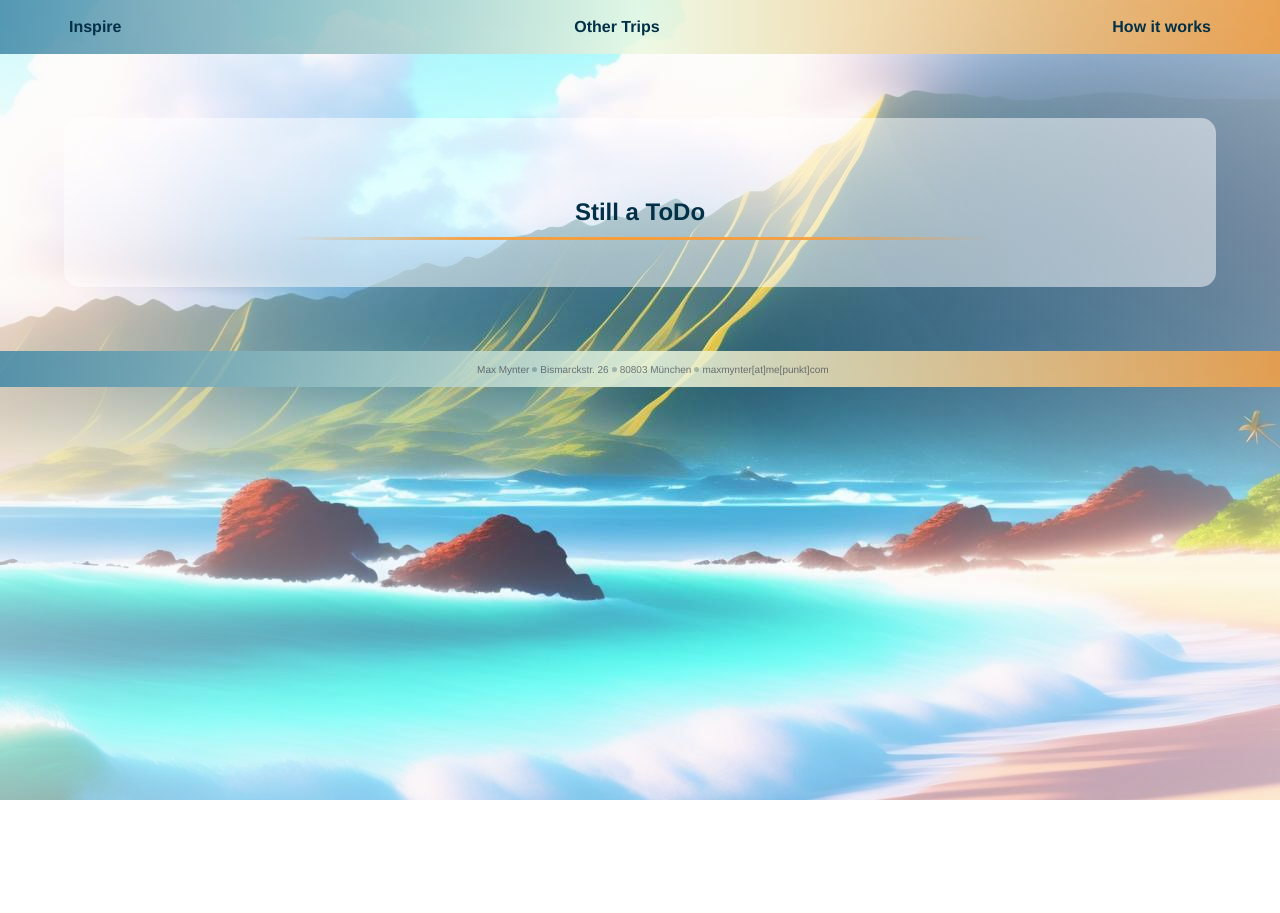
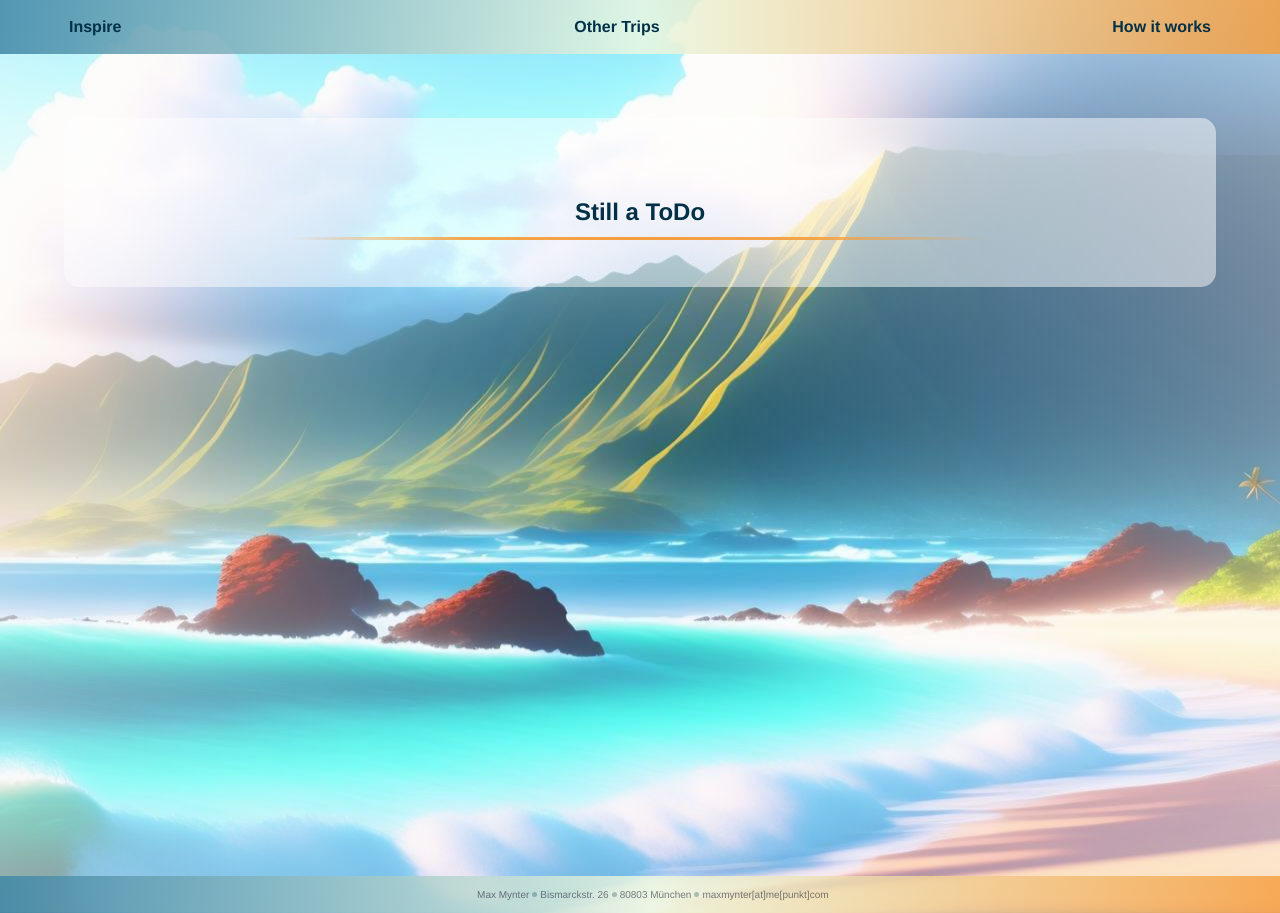
Before and after one commit to maxmynter/gpt3-vaction-planner, a Next.js app: page /how in a window 1280 px wide. Shown: the top 913 px of the page. Before the commit the page ends 800 px from the top, so only its background shows below. Built offline with nearby package versions, Linux system fonts and the light colour scheme.

Commit message:
Mobile Styling

```diff
--- a/pages/components/inspireSearch.js
+++ b/pages/components/inspireSearch.js
@@ -13,7 +13,7 @@ const InspireSearch = () => {
     setGptResponses([newResponse, ...currentResponses]);
   };
   return (
-    <div className="search-container">
+    <div className="content-container">
       <div className="white-box">
         <Title />
         <UserInput addQueryResponse={addQueryResponse} />
--- a/pages/how.js
+++ b/pages/how.js
@@ -6,8 +6,10 @@ const HowItWorks = () => {
   return (
     <div className="app">
       <Header />
-      <div className="white-box">
-        <SectionHeader text="Still a ToDo" />
+      <div className="content-container">
+        <div className="white-box">
+          <SectionHeader text="Still a ToDo" />
+        </div>
       </div>
       <Footer />
     </div>
--- a/pages/popular.js
+++ b/pages/popular.js
@@ -27,6 +27,7 @@ const PopularTrips = () => {
   return (
     <div className="app">
       <Header />
+      <div className="content-container">
         {trips.length > 0 && (
           <div className="white-box">
             <SectionHeader text={"Trips from Others"} />
@@ -37,6 +38,7 @@ const PopularTrips = () => {
             />
           </div>
         )}
+      </div>
       <Footer />
     </div>
   );
--- a/pages/styles.css
+++ b/pages/styles.css
@@ -68,6 +68,7 @@ body {
   margin: 5%;
   padding: 1%;
   min-height: fit-content;
+  justify-content: center;
 }
 
 .title,
@@ -98,7 +99,7 @@ body {
     1;
 }
 
-.search-container {
+.content-container {
   min-height: 90vh;
 }
 
@@ -247,9 +248,9 @@ img {
 }
 
 .responses-container {
-  width: 70%;
+  width: 85%;
   display: grid;
-  grid-template-columns: repeat(auto-fill, max(25%, 100px));
+  grid-template-columns: repeat(auto-fill, max(29%, 150px));
   justify-content: space-between;
   grid-gap: 5vh;
   margin: auto;
```
Lines whose indentation alone changed are shown as unchanged.
